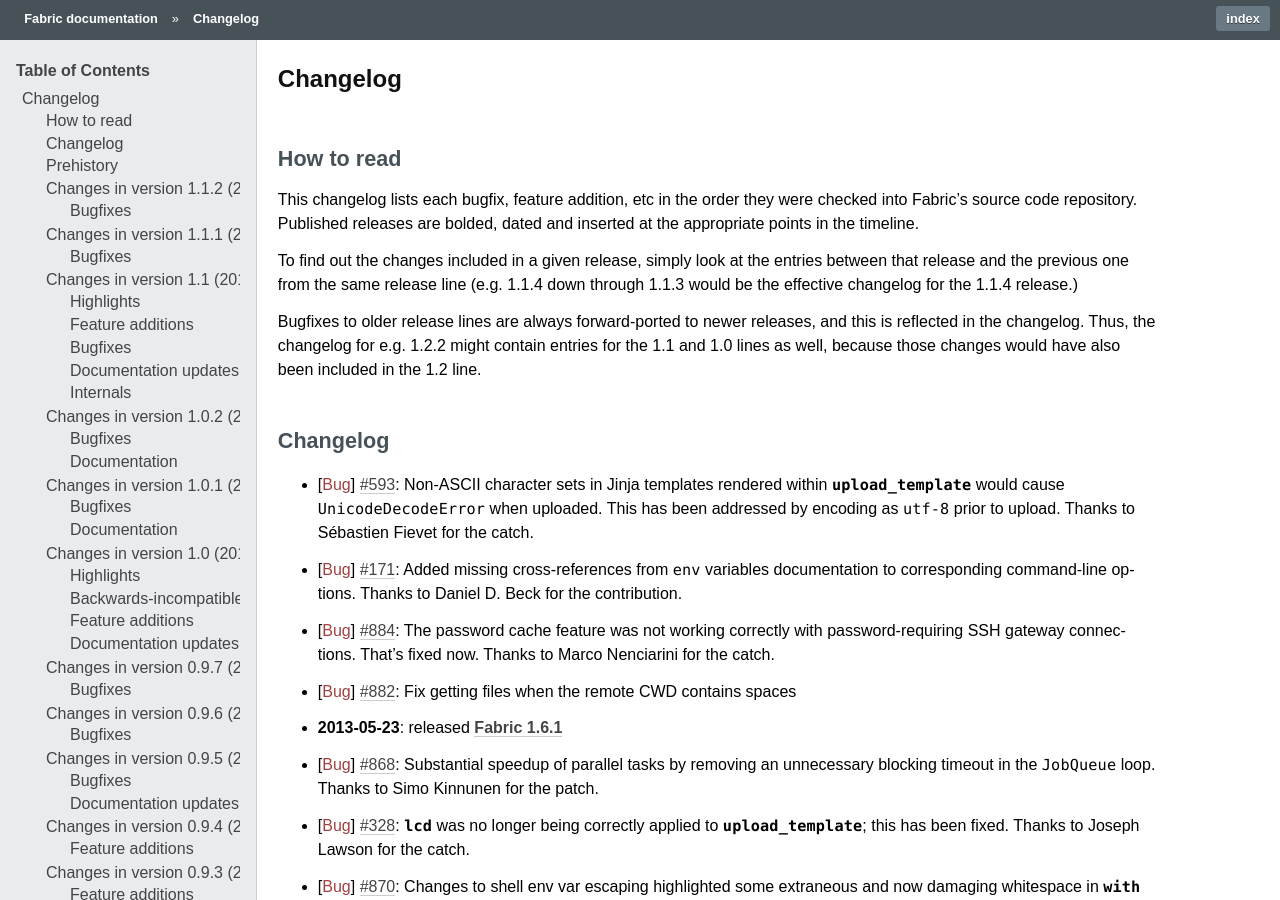
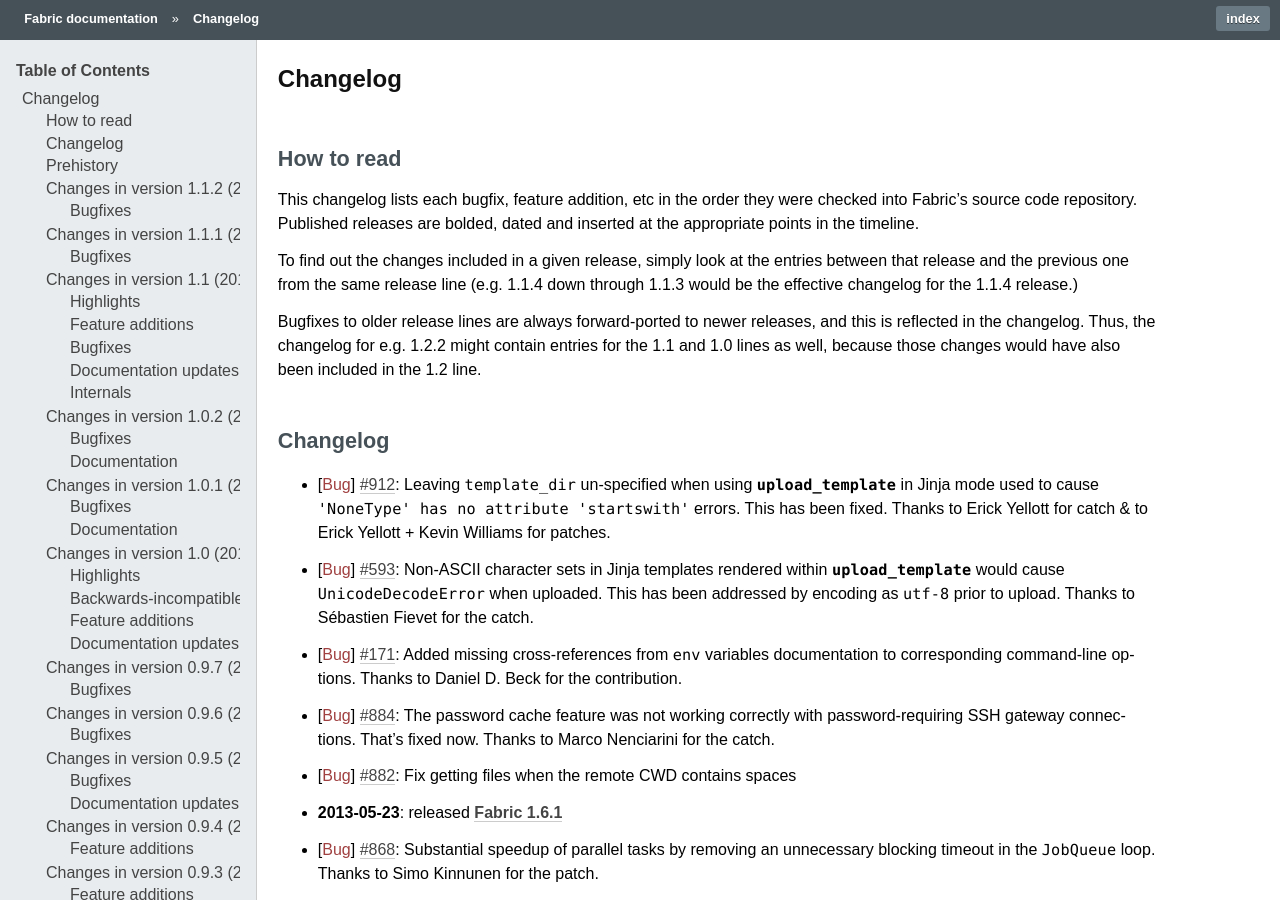
Before and after one commit to fabric/fabric, a Sphinx documentation site: the page built from docs/changelog.rst, in a window 1280 px wide and 900 px high. Built offline with Sphinx 7.4.7, drawn with Linux system fonts in a browser that asks for light colours; the version number could not be read and is left out.

Commit message:
Changelog re #912, fixes #912

```diff
--- a/docs/changelog.rst
+++ b/docs/changelog.rst
@@ -25,6 +25,10 @@
 Changelog
 =========
 
+* :bug:`912` Leaving ``template_dir`` un-specified when using
+  `.upload_template` in Jinja mode used to cause ``'NoneType' has no attribute
+  'startswith'`` errors. This has been fixed. Thanks to Erick Yellott for catch
+  & to Erick Yellott + Kevin Williams for patches.
 * :bug:`593` Non-ASCII character sets in Jinja templates rendered within
   `.upload_template` would cause ``UnicodeDecodeError`` when uploaded. This has
   been addressed by encoding as ``utf-8`` prior to upload. Thanks to Sébastien
```
